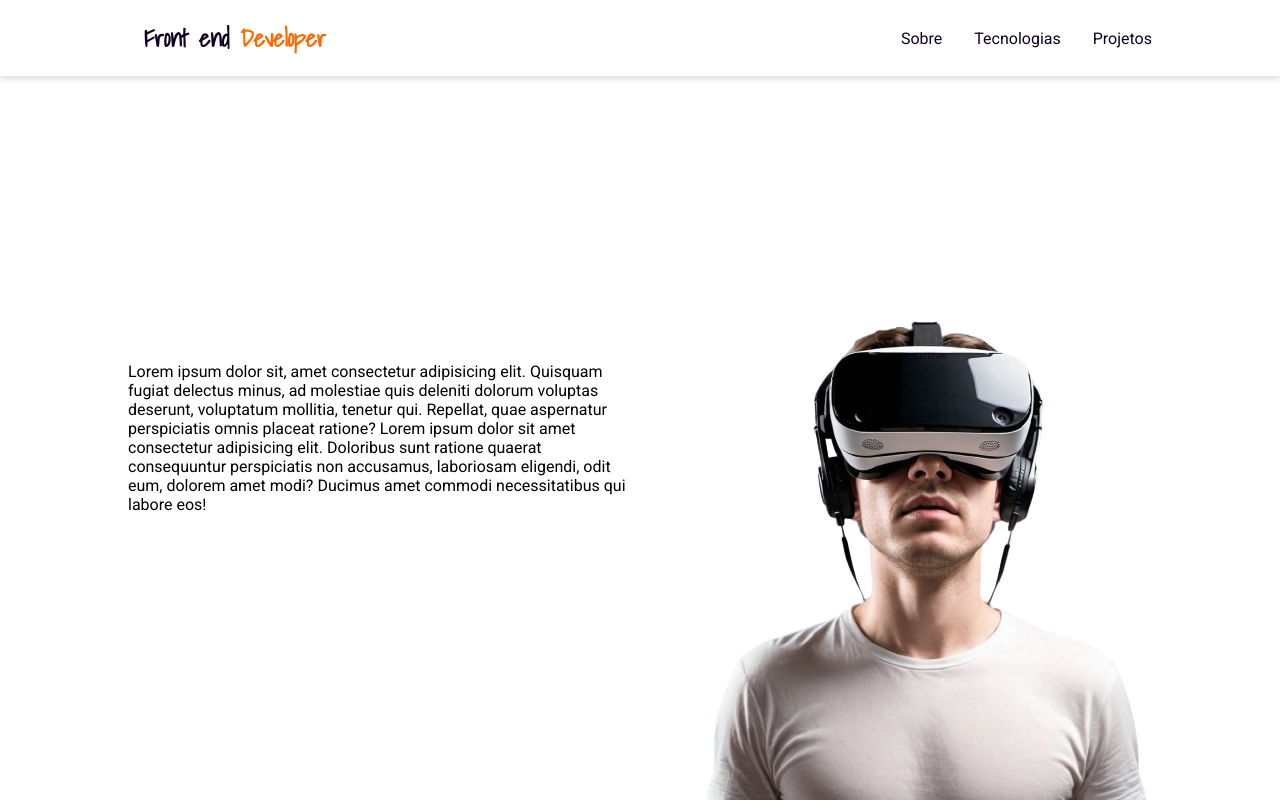
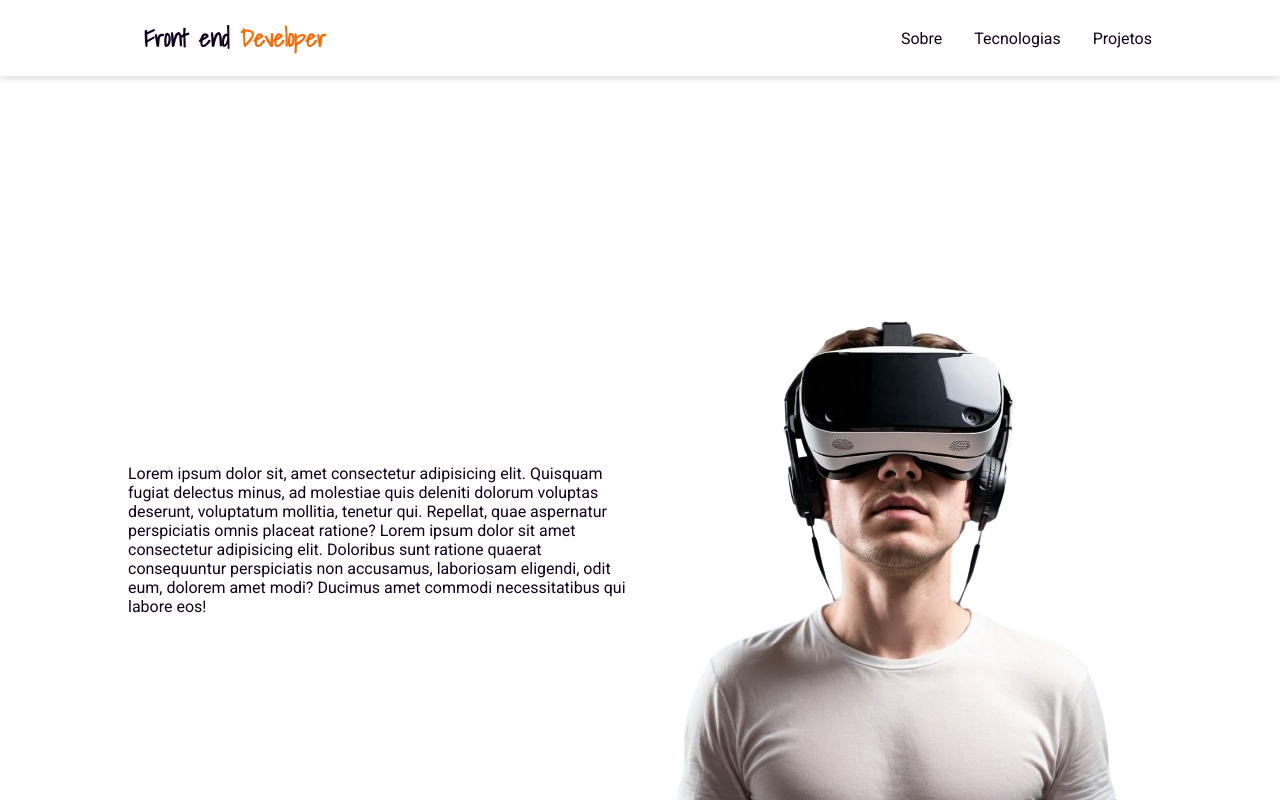
Before and after one commit to LucasB0mfim/PORTFOLIO, a React (Create React App) app: page / in a window 1280 px wide. Shown: the top 802 px of the page. Built offline with nearby package versions, Linux system fonts and the light colour scheme.

Commit message:
Fixing the tech section

```diff
--- a/src/components/Menu/styles.ts
+++ b/src/components/Menu/styles.ts
@@ -1,7 +1,6 @@
 import styled from 'styled-components'
 
 export const Container = styled.section`
-  position: relative;
   max-width: 1024px;
   width: 100%;
   height: calc(100vh - 76px);
@@ -12,17 +11,28 @@ export const Container = styled.section`
 
 export const Main = styled.main`
   width: 50%;
+  height: 100%;
+  display: flex;
+  flex-direction: column;
+  align-items: center;
+  justify-content: end;
+  padding-bottom: 18%;
+
+  p {
+    font-size: 1em;
+    color: #10001f;
+  }
 `
 
 export const Aside = styled.aside`
   width: 50%;
   height: 100%;
   display: flex;
+  flex-direction: column;
+  align-items: center;
   justify-content: end;
 
   img {
-    position: absolute;
-    bottom: 0;
-    right: 0.5%;
+    display: flex;
   }
 `
--- a/src/components/Tech/styles.ts
+++ b/src/components/Tech/styles.ts
@@ -20,6 +20,7 @@ export const Main = styled.main`
   height: 50%;
 
   h3 {
+    color: #10001f;
     font-size: 40px;
     font-weight: 600;
     font-family: 'Chakra Petch', sans-serif;
```
